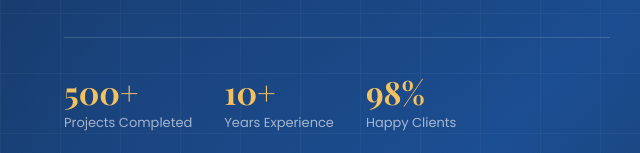
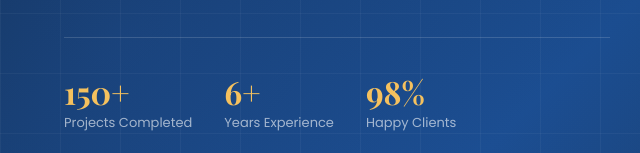
Before and after one commit to pk-spacehub/NakshaNiwas, a plain HTML site: page index.html in a window 1280 px wide. Shown: the part 647-800 px from the top of the page, 0-640 px from the left. Drawn offline with nearby package versions, Linux system fonts and the light colour scheme.

Commit message:
Update index.html

```diff
--- a/index.html
+++ b/index.html
@@ -1014,11 +1014,11 @@ footer {
       </div>
       <div class="hero-stats">
         <div>
-          <div class="hero-stat-num">500+</div>
+          <div class="hero-stat-num">150+</div>
           <div class="hero-stat-label">Projects Completed</div>
         </div>
         <div>
-          <div class="hero-stat-num">10+</div>
+          <div class="hero-stat-num">6+</div>
           <div class="hero-stat-label">Years Experience</div>
         </div>
         <div>
```
